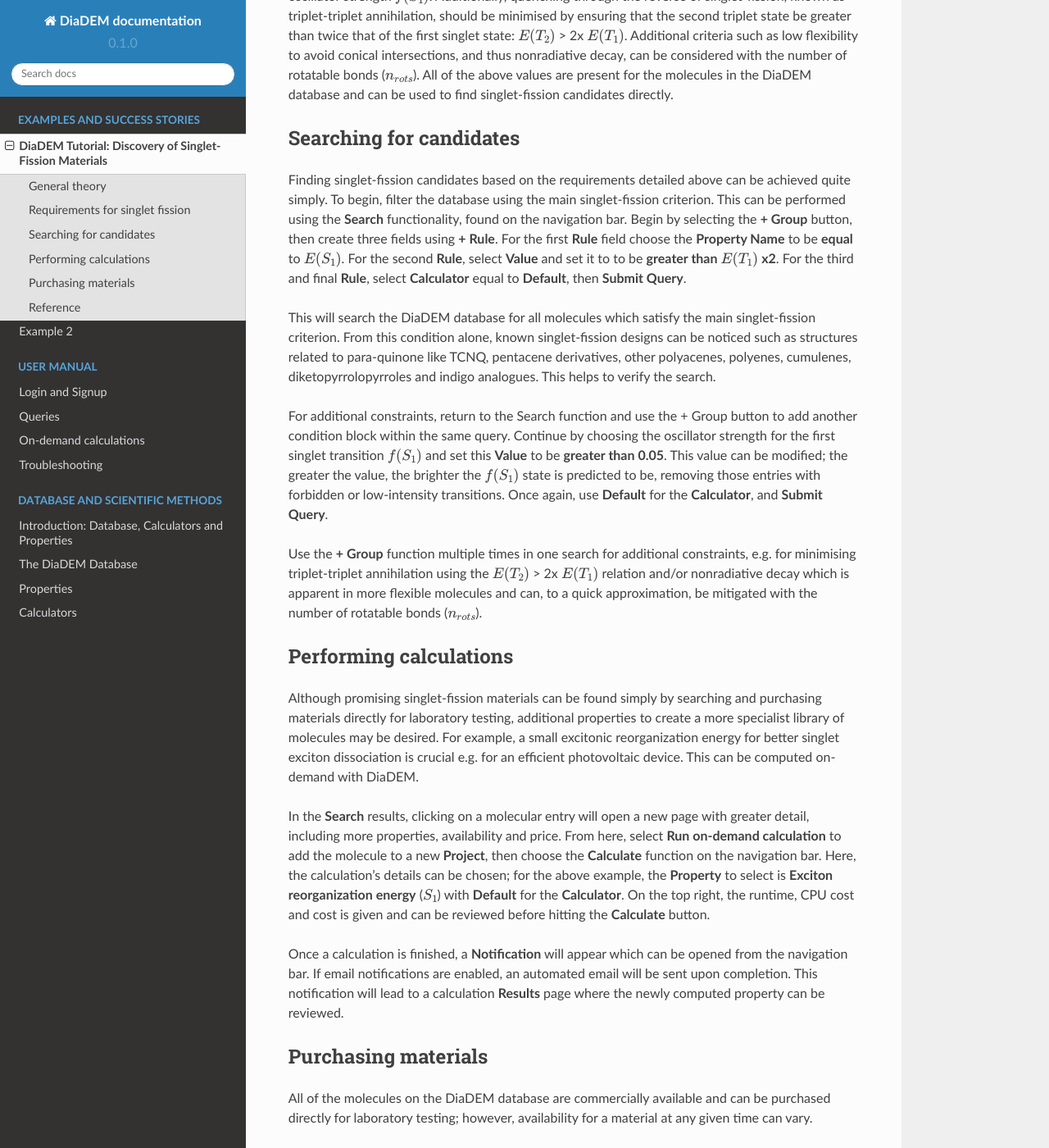
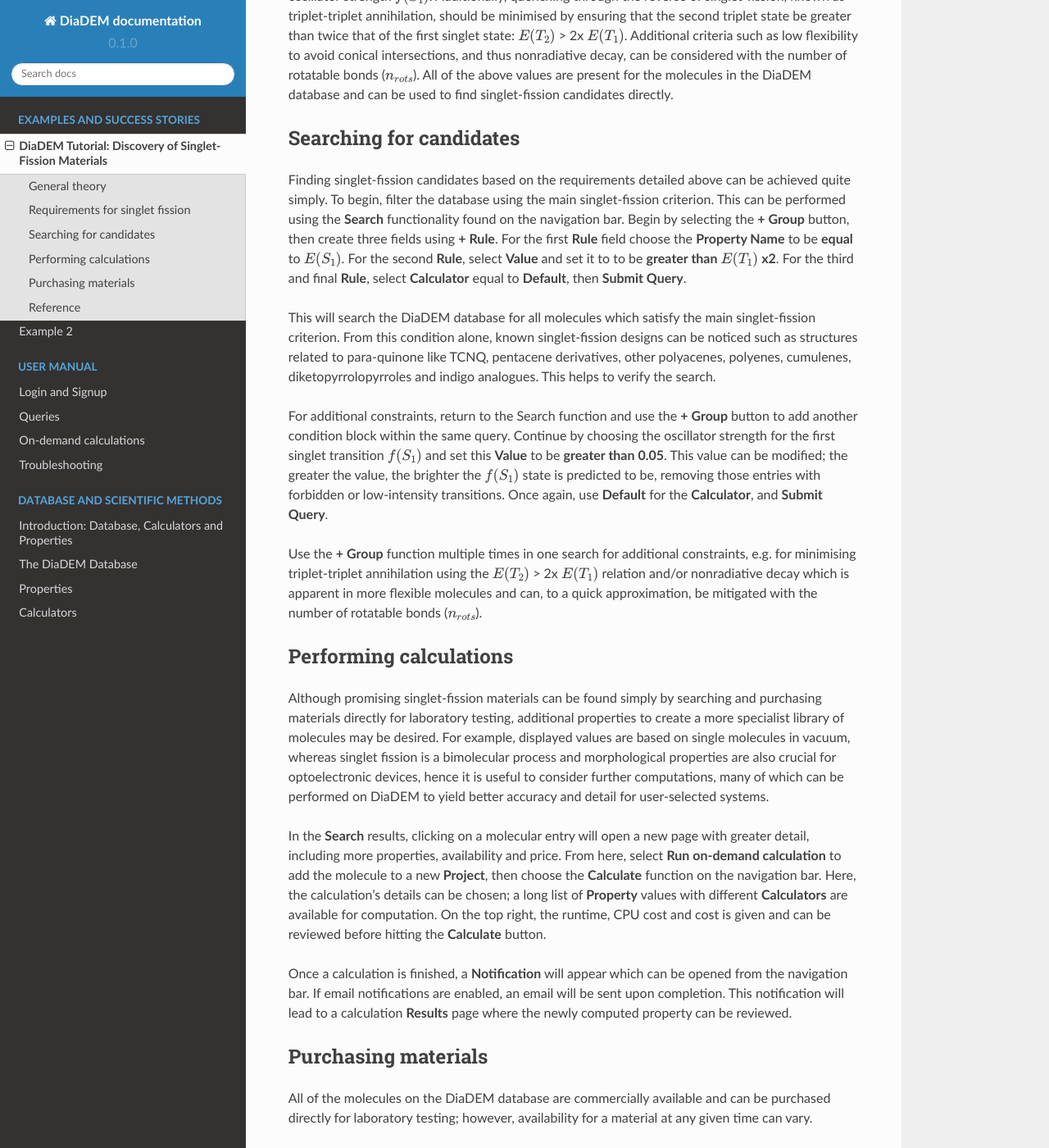
Before and after one commit to diadem-platform/diadem-docs, a Sphinx documentation site: the page built from docs/source/examples/SF.rst, in a window 1280 px wide and 1400 px high, scrolled down 853 px. Shown: the whole window at 82% size. Built offline with Sphinx 7.4.7 and the Read the Docs theme 2.0.0, drawn with Linux system fonts in a browser that asks for light colours; some of the changed text lies outside the part shown.

Commit message:
Update SF.rst

```diff
--- a/docs/source/examples/SF.rst
+++ b/docs/source/examples/SF.rst
@@ -15,33 +15,33 @@
 Requirements for singlet fission
 --------------------------------------------------
 
-Clearly, a requirement for singlet fission to take place is for the first singlet state energy to be more than double the first triplet state energy, e.g. :math:`E(S_{1})` > 2x :math:`E(T_{1})`; something very rarely observed. Further conditions can be imposed, such as a bright :math:`S_{1}` state by ensuring an efficiently large oscillator strength :math:`f(S_{1})`. Additionally, quenching through the reverse of singlet-fission, known as triplet-triplet annihilation, should be minimised by ensuring that the second triplet state be greater than twice that of the first singlet state: :math:`E(T_{2})` > 2x :math:`E(T_{1})`. Additional criteria such as low flexibility to avoid conical intersections, and thus nonradiative decay, can be considered with the number of rotatable bonds (:math:`n_{rots}`). All of the above values are present for the molecules in the DiaDEM database and can be used to find singlet-fission candidates directly.
+Clearly, a requirement for singlet fission to take place is for the first singlet-state energy to be more than double the first triplet-state energy, e.g. :math:`E(S_{1})` > 2x :math:`E(T_{1})`; something very rarely observed. Further conditions can be imposed, such as a bright :math:`S_{1}` state by ensuring a sufficiently large oscillator strength :math:`f(S_{1})`. Additionally, quenching through the reverse of singlet-fission, known as triplet-triplet annihilation, should be minimised by ensuring that the second triplet state be greater than twice that of the first singlet state: :math:`E(T_{2})` > 2x :math:`E(T_{1})`. Additional criteria such as low flexibility to avoid conical intersections, and thus nonradiative decay, can be considered with the number of rotatable bonds (:math:`n_{rots}`). All of the above values are present for the molecules in the DiaDEM database and can be used to find singlet-fission candidates directly.
 
 Searching for candidates
 ------------------------
-Finding singlet-fission candidates based on the requirements detailed above can be achieved quite simply. To begin, filter the database using the main singlet-fission criterion. This can be performed using the **Search** functionality, found on the navigation bar. Begin by selecting the **+ Group** button, then create three fields using **+ Rule**. For the first **Rule** field choose the **Property Name** to be **equal** to :math:`E(S_{1})`. For the second **Rule**, select **Value** and set it to to be **greater than** :math:`E(T_{1})` **x2**. For the third and final **Rule**, select **Calculator** equal to **Default**, then **Submit Query**.
+Finding singlet-fission candidates based on the requirements detailed above can be achieved quite simply. To begin, filter the database using the main singlet-fission criterion. This can be performed using the **Search** functionality found on the navigation bar. Begin by selecting the **+ Group** button, then create three fields using **+ Rule**. For the first **Rule** field choose the **Property Name** to be **equal** to :math:`E(S_{1})`. For the second **Rule**, select **Value** and set it to to be **greater than** :math:`E(T_{1})` **x2**. For the third and final **Rule**, select **Calculator** equal to **Default**, then **Submit Query**.
 
 This will search the DiaDEM database for all molecules which satisfy the main singlet-fission criterion. From this condition alone, known singlet-fission designs can be noticed such as structures related to para-quinone like TCNQ,  pentacene derivatives, other polyacenes, polyenes, cumulenes, diketopyrrolopyrroles  and indigo analogues. This helps to verify the search.
 
-For additional constraints, return to the Search function and use the + Group button to add another condition block within the same query. Continue by choosing the oscillator strength for the first singlet transition :math:`f(S_{1})` and set this **Value** to be **greater than 0.05**. This value can be modified; the greater the value, the brighter the :math:`f(S_{1})` state is predicted to be, removing those entries with forbidden or low-intensity transitions. Once again, use **Default** for the **Calculator**, and **Submit Query**.
+For additional constraints, return to the Search function and use the **+ Group** button to add another condition block within the same query. Continue by choosing the oscillator strength for the first singlet transition :math:`f(S_{1})` and set this **Value** to be **greater than 0.05**. This value can be modified; the greater the value, the brighter the :math:`f(S_{1})` state is predicted to be, removing those entries with forbidden or low-intensity transitions. Once again, use **Default** for the **Calculator**, and **Submit Query**.
 
 Use the **+ Group** function multiple times in one search for additional constraints, e.g. for minimising triplet-triplet annihilation using the :math:`E(T_{2})` > 2x :math:`E(T_{1})` relation and/or nonradiative decay which is apparent in more flexible molecules and can, to a quick approximation, be mitigated with the number of rotatable bonds (:math:`n_{rots}`).
 
 Performing calculations
 -----------------------
 
-Although promising singlet-fission materials can be found simply by searching and purchasing materials directly for laboratory testing, additional properties to create a more specialist library of molecules may be desired. For example, a small excitonic reorganization energy for better singlet exciton dissociation is crucial e.g. for an efficient photovoltaic device. This can be computed on-demand with DiaDEM.
+Although promising singlet-fission materials can be found simply by searching and purchasing materials directly for laboratory testing, additional properties to create a more specialist library of molecules may be desired. For example, displayed values are based on single molecules in vacuum, whereas singlet fission is a bimolecular process and morphological properties are also crucial for optoelectronic devices, hence it is useful to consider further computations, many of which can be performed on DiaDEM to yield better accuracy and detail for user-selected systems.
 
-In the **Search** results, clicking on a molecular entry will open a new page with greater detail, including more properties, availability and price. From here, select **Run on-demand calculation** to add the molecule to a new **Project**, then choose the **Calculate** function on the navigation bar. Here, the calculation’s details can be chosen; for the above example, the **Property** to select is **Exciton reorganization energy** (:math:`S_{1}`) with **Default** for the **Calculator**. On the top right, the runtime, CPU cost and cost is given and can be reviewed before hitting the **Calculate** button.
+In the **Search** results, clicking on a molecular entry will open a new page with greater detail, including more properties, availability and price. From here, select **Run on-demand calculation** to add the molecule to a new **Project**, then choose the **Calculate** function on the navigation bar. Here, the calculation’s details can be chosen; a long list of **Property** values with different **Calculators** are available for computation. On the top right, the runtime, CPU cost and cost is given and can be reviewed before hitting the **Calculate** button.
 
-Once a calculation is finished, a **Notification** will appear which can be opened from the navigation bar. If email notifications are enabled, an automated email will be sent upon completion. This notification will lead to a calculation **Results** page where the newly computed property can be reviewed.
+Once a calculation is finished, a **Notification** will appear which can be opened from the navigation bar. If email notifications are enabled, an email will be sent upon completion. This notification will lead to a calculation **Results** page where the newly computed property can be reviewed.
 
 Purchasing materials
 --------------------
 
 All of the molecules on the DiaDEM database are commercially available and can be purchased directly for laboratory testing; however, availability for a material at any given time can vary.
 
-In the **Search** results, clicking on a molecular entry will open a new page with greater detail, including more properties, availability and price. You can add a material to cart by clicking **Add to cart**. The cart can be accessed at the top right of the banner. From here, the quantity of material can be modified. An **Indicative price** will be shown and a purchase request can be made by pressing **Submit request**. After processing, final pricing, delivery time and additional information will be provided, and a **Notification** will appear which can be opened from the navigation bar. If email notifications are enabled, an automated email will be sent.
+In the **Search** results, clicking on a molecular entry will open a new page with greater detail, including more properties, availability and price. You can add a material to cart by clicking **Add to cart**. The cart can be accessed at the top right of the banner. From here, the quantity of material can be modified. An **Indicative price** will be shown and a purchase request can be made by pressing **Submit request**. After processing, final pricing, delivery time and additional information will be provided, and a **Notification** will appear which can be opened from the navigation bar. If email notifications are enabled, an email will be sent.
 
 Reference
 ---------------
```
